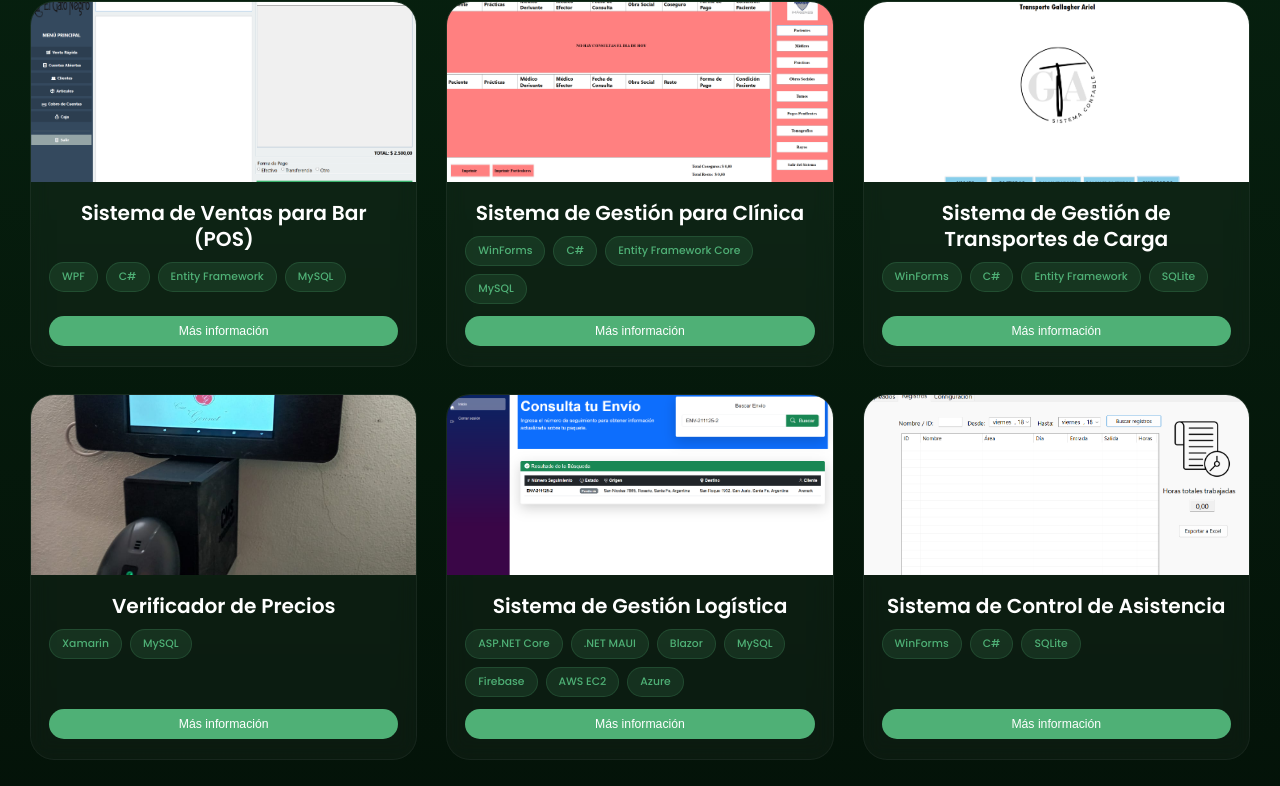
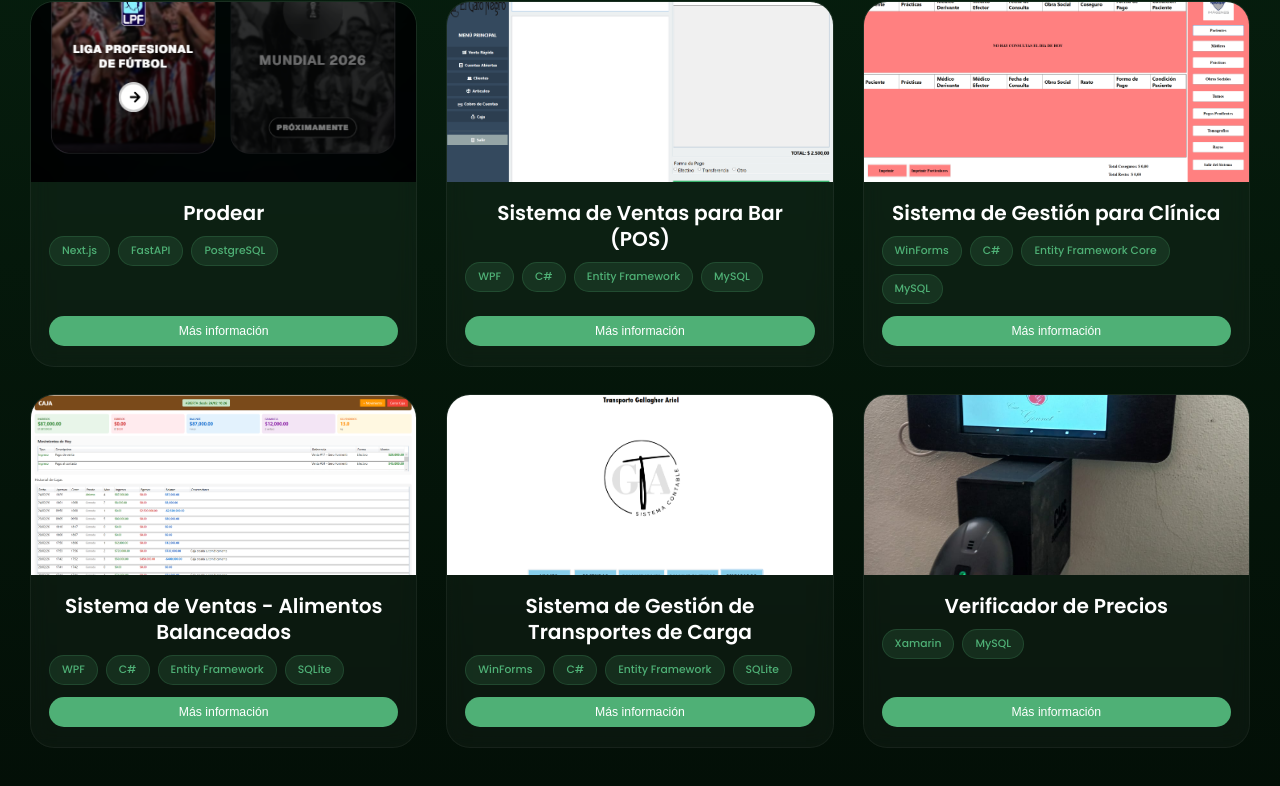
Before and after one commit to lautaroperesin/portfolio, a React (Create React App) app: page / in a window 1280 px wide. Shown: the part 1868-2654 px from the top of the page. Built offline with nearby package versions, Linux system fonts and the light colour scheme.

Commit message:
Agrega proyectos Prodear y Nina

```diff
--- a/src/components/Projects/Projects.css
+++ b/src/components/Projects/Projects.css
@@ -314,6 +314,28 @@
     background: #3d8b5f;
 }
 
+/* View All Button */
+.view-all-btn {
+    display: block;
+    margin: 40px auto 0;
+    padding: 12px 32px;
+    border-radius: 999px;
+    border: 2px solid #4fb076;
+    background: transparent;
+    color: #4fb076;
+    font-size: 1rem;
+    font-weight: 600;
+    cursor: pointer;
+    transition: all 0.3s ease;
+}
+
+.view-all-btn:hover {
+    background: #4fb076;
+    color: #fff;
+    transform: translateY(-2px);
+    box-shadow: 0 8px 20px rgba(79, 176, 118, 0.3);
+}
+
 /* Responsive */
 @media (max-width: 768px) {
     .projects {
--- a/src/components/Projects/Projects.jsx
+++ b/src/components/Projects/Projects.jsx
@@ -9,11 +9,21 @@ import fotoControlAsistencia from '../../assets/images/control-asistencia.png';
 import fotoLogisticaWeb from '../../assets/images/logistica-web.png';
 import fotoGatoNegro from '../../assets/images/gato-negro.png';
 import fotoScraper from '../../assets/images/scraper.png';
+import fotoProdear from '../../assets/images/prodear.png';
+import fotoNina from '../../assets/images/nina.png';
 
 
 export default function Projects() {
     const [selectedProject, setSelectedProject] = useState(null);
+    const [showAll, setShowAll] = useState(false);
     const projects = [
+        {
+            title: "Prodear",
+            description: "Aplicación web para realizar pronósticos de partidos de fútbol. Permite a los usuarios seleccionar torneos, hacer predicciones sobre resultados, ver el ranking de posiciones y seguir el desempeño de sus pronósticos en tiempo real. Incluye notificaciones de próximos partidos y sistema de puntuación basado en aciertos.",
+            technologies: ["Next.js", "FastAPI", "PostgreSQL"],
+            liveDemo: "https://prodear.vercel.app/",
+            image: fotoProdear
+        },
         {
             title: "Sistema de Ventas para Bar (POS)",
             description: "Sistema completo de punto de venta y administración para bar. Permite realizar ventas rápidas al contado o gestionar cuentas abiertas por cliente, llevar el control de inventario en tiempo real, administrar el flujo de caja con apertura y cierre de caja diario, y gestionar clientes con visualización de cuentas pendientes y reporte de morosos. Todo integrado en una sola aplicación de escritorio optimizada para el trabajo diario del personal del bar.",
@@ -25,6 +35,12 @@ export default function Projects() {
             description: "Aplicación de escritorio para administrar turnos médicos, pacientes, profesionales de la salud, prácticas médicas y obras sociales. Incluye funcionalidades como control de caja diaria, generación de informes y pantallas adaptadas según la especialidad médica. Optimiza el trabajo diario del personal de recepción y los profesionales.",
             image: fotoClinica,
             technologies: ["WinForms", "C#", "Entity Framework Core", "MySQL"]
+        },
+        {
+            title: "Sistema de Ventas - Alimentos Balanceados",
+            description: "Sistema completo de gestión para un emprendimiento de venta de alimentos balanceados. Permite registrar ventas, controlar la caja diaria, gestionar el stock de productos, administrar proveedores y clientes, generar reportes de ventas y realizar seguimiento de cuentas corrientes.",
+            image: fotoNina,
+            technologies: ["WPF", "C#", "Entity Framework", "SQLite"]
         },
         {
             title: "Sistema de Gestión de Transportes de Carga",
@@ -77,7 +93,7 @@ export default function Projects() {
                     <div className="title-underline"></div>
                 </div>
                 <div className="projects-grid">
-                    {projects.map((project, index) => (
+                    {(showAll ? projects : projects.slice(0, 6)).map((project, index) => (
                         <article
                             className="project-card"
                             key={index}
@@ -118,6 +134,15 @@ export default function Projects() {
                         </article>
                     ))}
                 </div>
+                {projects.length > 6 && (
+                    <button
+                        type="button"
+                        className="view-all-btn"
+                        onClick={() => setShowAll(!showAll)}
+                    >
+                        {showAll ? 'Ver menos' : 'Ver todos'}
+                    </button>
+                )}
             </div>
             {selectedProject && (
                 <div
@@ -177,7 +202,7 @@ export default function Projects() {
                                             rel="noopener noreferrer"
                                         >
                                             <i className="fas fa-external-link-alt" />
-                                            <span>Demo</span>
+                                            <span>Link</span>
                                         </a>
                                     )}
                                 </div>
```
Also changed, not shown: src/assets/images/nina.png (added), src/assets/images/prodear.png (added).
